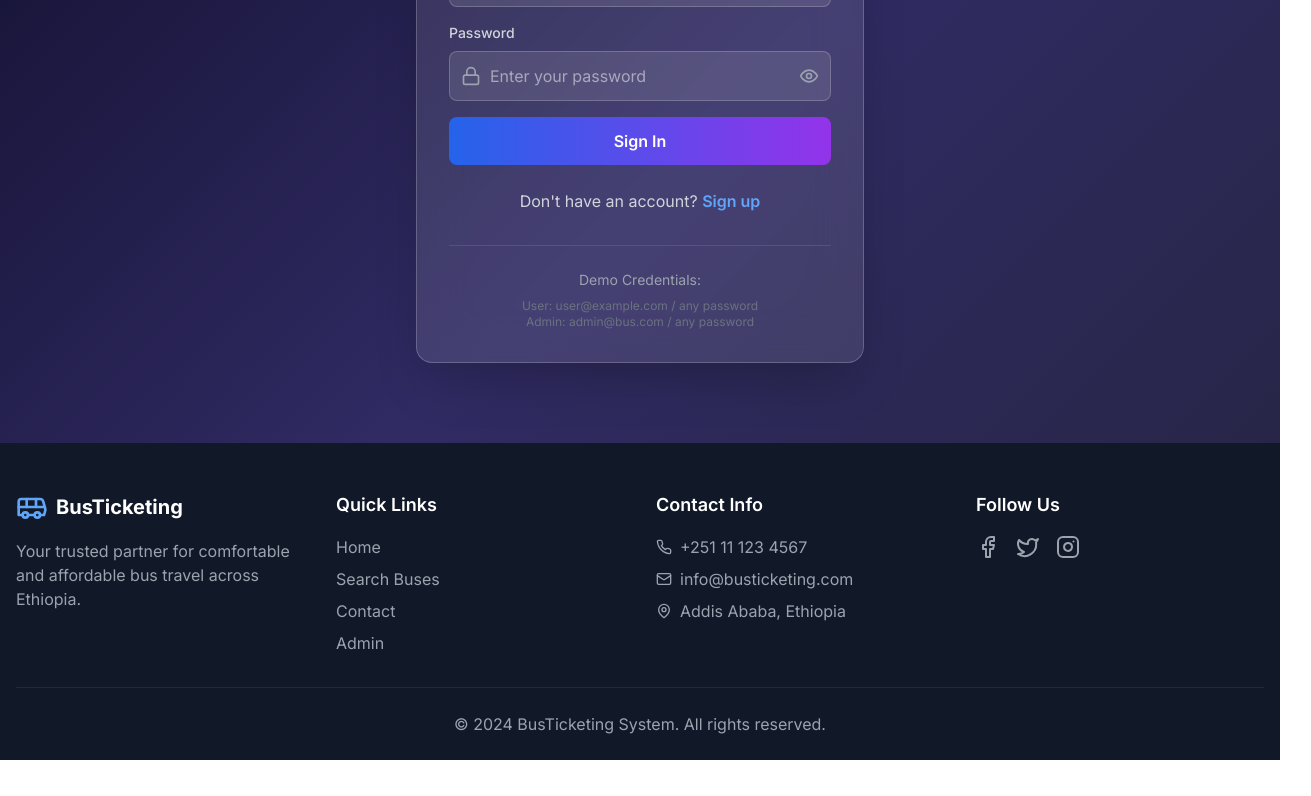
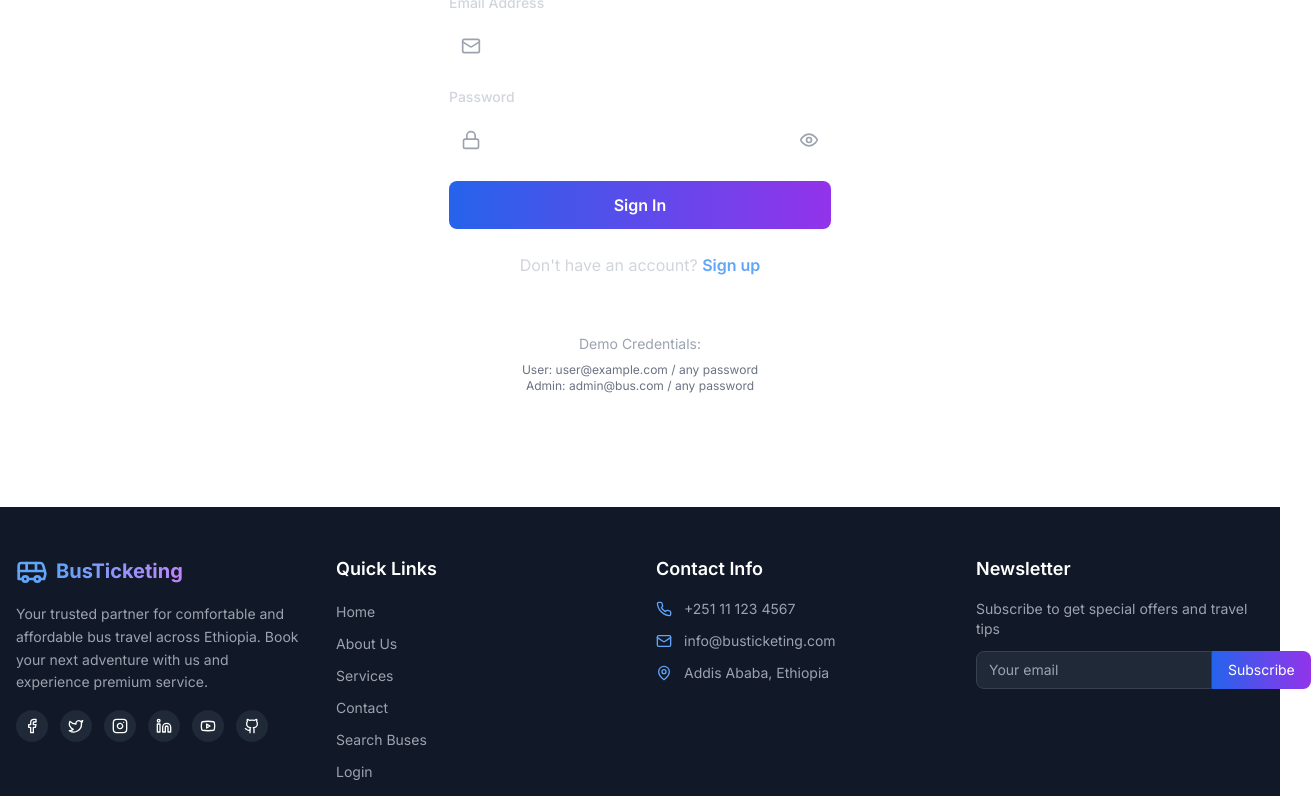
Before and after one commit to biruk2116/Bus-ticketing, a React (Vite) app in the folder frontend/: page /login in a window 1280 px wide. Shown: the part 380-1176 px from the top of the page, 1311 px wide, since content can reach past the window. Before the commit the page ends 1140 px from the top, so only its background shows below. Built offline with nearby package versions, Linux system fonts and the light colour scheme.

Commit message:
making the the quick searches the home pages attractive

```diff
--- a/frontend/src/App.jsx
+++ b/frontend/src/App.jsx
@@ -1,5 +1,5 @@
-// src/App.jsx - Simplified version without react-query
-import React from 'react';
+// src/App.jsx
+import React, { useEffect } from 'react';
 import { BrowserRouter as Router, Routes, Route, useLocation } from 'react-router-dom';
 import { AnimatePresence } from 'framer-motion';
 import { Toaster } from 'react-hot-toast';
@@ -7,7 +7,6 @@
 import { Navbar } from './components/Navbar';
 import { Footer } from './components/Footer';
 import { ScrollToTopButton } from './components/ScrollToTopButton';
-import { ScrollProgress } from './components/ScrollProgress';
 import { ProtectedRoute } from './components/ProtectedRoute';
 import { HomePage } from './pages/HomePage';
 import { Login } from './components/Login';
@@ -40,12 +39,21 @@
 }
 
 function App() {
+  // Initialize theme on app start
+  useEffect(() => {
+    const savedTheme = localStorage.getItem('darkMode');
+    if (savedTheme === 'true') {
+      document.documentElement.classList.add('dark');
+    } else {
+      document.documentElement.classList.remove('dark');
+    }
+  }, []);
+
   return (
     <Router>
       <AuthProvider>
-        <ScrollProgress />
         <Navbar />
-        <main>
+        <main className="pt-16">
           <AnimatedRoutes />
         </main>
         <Footer />
@@ -55,9 +63,10 @@
           toastOptions={{
             duration: 4000,
             style: {
-              background: '#1f2937',
-              color: '#fff',
+              background: 'var(--bg-card)',
+              color: 'var(--text-primary)',
               borderRadius: '12px',
+              border: '1px solid var(--border)',
             },
           }}
         />
--- a/frontend/src/components/Footer.jsx
+++ b/frontend/src/components/Footer.jsx
@@ -1,69 +1,142 @@
 // src/components/Footer.jsx
 import React from 'react';
-import { Bus, Facebook, Twitter, Instagram, Mail, Phone, MapPin } from 'lucide-react';
-import { Link } from 'react-router-dom';
+import { motion } from 'framer-motion';
+import { Bus, Facebook, Twitter, Instagram, Mail, Phone, MapPin, Linkedin, Youtube, Github } from 'lucide-react';
+import { Link, useNavigate } from 'react-router-dom';
 
 export const Footer = () => {
+  const navigate = useNavigate();
+
+  const scrollToSection = (sectionId) => {
+    if (window.location.pathname !== '/') {
+      navigate('/');
+      setTimeout(() => {
+        const element = document.getElementById(sectionId);
+        element?.scrollIntoView({ behavior: 'smooth' });
+      }, 100);
+    } else {
+      const element = document.getElementById(sectionId);
+      element?.scrollIntoView({ behavior: 'smooth' });
+    }
+  };
+
+  const quickLinks = [
+    { name: 'Home', action: () => scrollToSection('home') },
+    { name: 'About Us', action: () => scrollToSection('about') },
+    { name: 'Services', action: () => scrollToSection('services') },
+    { name: 'Contact', action: () => scrollToSection('contact') },
+    { name: 'Search Buses', action: () => navigate('/buses') },
+    { name: 'Login', action: () => navigate('/login') },
+    { name: 'Sign Up', action: () => navigate('/signup') },
+  ];
+
+  const socialLinks = [
+    { icon: Facebook, name: 'Facebook', color: 'hover:bg-blue-600', link: '#' },
+    { icon: Twitter, name: 'Twitter', color: 'hover:bg-sky-500', link: '#' },
+    { icon: Instagram, name: 'Instagram', color: 'hover:bg-pink-600', link: '#' },
+    { icon: Linkedin, name: 'LinkedIn', color: 'hover:bg-blue-700', link: '#' },
+    { icon: Youtube, name: 'YouTube', color: 'hover:bg-red-600', link: '#' },
+    { icon: Github, name: 'GitHub', color: 'hover:bg-gray-700', link: '#' },
+  ];
+
   return (
-    <footer className="bg-gray-900 text-white pt-12 pb-6">
+    <footer className="bg-gray-900 dark:bg-black text-white pt-12 pb-6">
       <div className="container mx-auto px-4">
-        <div className="grid grid-cols-1 md:grid-cols-4 gap-8 mb-8">
+        <div className="grid grid-cols-1 md:grid-cols-2 lg:grid-cols-4 gap-8 mb-8">
+          {/* Company Info */}
           <div>
-            <div className="flex items-center space-x-2 mb-4">
+            <div className="flex items-center space-x-2 mb-4 cursor-pointer" onClick={() => scrollToSection('home')}>
               <Bus className="w-8 h-8 text-blue-400" />
-              <span className="text-xl font-bold">BusTicketing</span>
+              <span className="text-xl font-bold bg-gradient-to-r from-blue-400 to-purple-400 bg-clip-text text-transparent">
+                BusTicketing
+              </span>
             </div>
-            <p className="text-gray-400">
+            <p className="text-gray-400 text-sm leading-relaxed">
               Your trusted partner for comfortable and affordable bus travel across Ethiopia.
+              Book your next adventure with us and experience premium service.
             </p>
+            <div className="flex space-x-3 mt-4">
+              {socialLinks.map((social, index) => (
+                <motion.a
+                  key={index}
+                  href={social.link}
+                  whileHover={{ scale: 1.1, y: -3 }}
+                  whileTap={{ scale: 0.95 }}
+                  className={`p-2 rounded-full bg-gray-800 ${social.color} transition-all duration-300`}
+                >
+                  <social.icon className="w-4 h-4" />
+                </motion.a>
+              ))}
+            </div>
           </div>
 
+          {/* Quick Links */}
           <div>
-            <h3 className="text-lg font-semibold mb-4">Quick Links</h3>
+            <h3 className="text-lg font-semibold mb-4 text-white">Quick Links</h3>
             <ul className="space-y-2">
-              <li><Link to="/" className="text-gray-400 hover:text-blue-400">Home</Link></li>
-              <li><Link to="/search" className="text-gray-400 hover:text-blue-400">Search Buses</Link></li>
-              <li><Link to="/contact" className="text-gray-400 hover:text-blue-400">Contact</Link></li>
-              <li><Link to="/admin" className="text-gray-400 hover:text-blue-400">Admin</Link></li>
+              {quickLinks.map((link, index) => (
+                <motion.li
+                  key={index}
+                  whileHover={{ x: 5 }}
+                  className="cursor-pointer"
+                >
+                  <button
+                    onClick={link.action}
+                    className="text-gray-400 hover:text-blue-400 transition-colors text-sm"
+                  >
+                    {link.name}
+                  </button>
+                </motion.li>
+              ))}
             </ul>
           </div>
 
+          {/* Contact Info */}
           <div>
-            <h3 className="text-lg font-semibold mb-4">Contact Info</h3>
-            <ul className="space-y-2">
-              <li className="flex items-center space-x-2 text-gray-400">
-                <Phone className="w-4 h-4" />
+            <h3 className="text-lg font-semibold mb-4 text-white">Contact Info</h3>
+            <ul className="space-y-3">
+              <li className="flex items-center space-x-3 text-gray-400 text-sm">
+                <Phone className="w-4 h-4 text-blue-400" />
                 <span>+251 11 123 4567</span>
               </li>
-              <li className="flex items-center space-x-2 text-gray-400">
-                <Mail className="w-4 h-4" />
+              <li className="flex items-center space-x-3 text-gray-400 text-sm">
+                <Mail className="w-4 h-4 text-blue-400" />
                 <span>info@busticketing.com</span>
               </li>
-              <li className="flex items-center space-x-2 text-gray-400">
-                <MapPin className="w-4 h-4" />
+              <li className="flex items-center space-x-3 text-gray-400 text-sm">
+                <MapPin className="w-4 h-4 text-blue-400" />
                 <span>Addis Ababa, Ethiopia</span>
               </li>
             </ul>
           </div>
 
+          {/* Newsletter */}
           <div>
-            <h3 className="text-lg font-semibold mb-4">Follow Us</h3>
-            <div className="flex space-x-4">
-              <a href="#" className="text-gray-400 hover:text-blue-400 transition-colors">
-                <Facebook className="w-6 h-6" />
-              </a>
-              <a href="#" className="text-gray-400 hover:text-blue-400 transition-colors">
-                <Twitter className="w-6 h-6" />
-              </a>
-              <a href="#" className="text-gray-400 hover:text-blue-400 transition-colors">
-                <Instagram className="w-6 h-6" />
-              </a>
+            <h3 className="text-lg font-semibold mb-4 text-white">Newsletter</h3>
+            <p className="text-gray-400 text-sm mb-3">
+              Subscribe to get special offers and travel tips
+            </p>
+            <div className="flex">
+              <input
+                type="email"
+                placeholder="Your email"
+                className="flex-1 px-3 py-2 bg-gray-800 border border-gray-700 rounded-l-lg text-white text-sm focus:outline-none focus:border-blue-500"
+              />
+              <button className="px-4 py-2 bg-gradient-to-r from-blue-600 to-purple-600 rounded-r-lg text-white text-sm hover:from-blue-500 hover:to-purple-500 transition-all">
+                Subscribe
+              </button>
             </div>
           </div>
         </div>
 
-        <div className="border-t border-gray-800 pt-6 text-center text-gray-400">
-          <p>&copy; 2024 BusTicketing System. All rights reserved.</p>
+        {/* Bottom Bar */}
+        <div className="border-t border-gray-800 pt-6 text-center">
+          <p className="text-gray-400 text-sm">
+            &copy; {new Date().getFullYear()} BusTicketing System. All rights reserved.
+          </p>
+          <p className="text-gray-500 text-xs mt-1">
+            Made with ❤️ for Ethiopia
+          </p>
         </div>
       </div>
     </footer>
--- a/frontend/src/components/HeroSection.jsx
+++ b/frontend/src/components/HeroSection.jsx
@@ -1,10 +1,12 @@
 // src/components/HeroSection.jsx
 import React from 'react';
 import { motion } from 'framer-motion';
-import { ChevronDown } from 'lucide-react';
-import { BusSearch } from './BusSearch';
+import { ArrowRight, ChevronDown, Star, Shield, Clock, Award } from 'lucide-react';
+import { useNavigate } from 'react-router-dom';
 
 export const HeroSection = () => {
+  const navigate = useNavigate();
+
   return (
     <section id="home" className="relative min-h-screen flex items-center justify-center overflow-hidden">
       {/* Background with GIF */}
@@ -18,16 +20,16 @@
             e.target.parentElement.style.background = 'linear-gradient(135deg, #667eea 0%, #764ba2 100%)';
           }}
         />
-        <div className="absolute inset-0 bg-gradient-to-br from-black/70 via-black/50 to-black/70" />
+        <div className="absolute inset-0 bg-gradient-to-r from-black/80 via-black/60 to-transparent" />
       </div>
 
-      {/* Content */}
+      {/* Content - Left Aligned */}
       <div className="relative z-10 container mx-auto px-4">
         <motion.div
-          initial={{ opacity: 0 }}
-          animate={{ opacity: 1 }}
-          transition={{ duration: 1 }}
-          className="text-center max-w-4xl mx-auto"
+          initial={{ opacity: 0, x: -50 }}
+          animate={{ opacity: 1, x: 0 }}
+          transition={{ duration: 0.8 }}
+          className="max-w-2xl"
         >
           {/* Badge */}
           <motion.div
@@ -48,7 +50,7 @@
             initial={{ opacity: 0, y: 30 }}
             animate={{ opacity: 1, y: 0 }}
             transition={{ delay: 0.3, duration: 0.8 }}
-            className="text-5xl md:text-7xl lg:text-8xl font-bold mb-6"
+            className="text-5xl md:text-6xl lg:text-7xl font-bold text-white mb-6"
           >
             Travel Smarter
             <span className="block bg-gradient-to-r from-blue-400 via-purple-400 to-pink-400 bg-clip-text text-transparent">
@@ -56,13 +58,51 @@
             </span>
           </motion.h1>
 
-          {/* Search Form */}
+          {/* Subtitle */}
+          <motion.p
+            initial={{ opacity: 0 }}
+            animate={{ opacity: 1 }}
+            transition={{ delay: 0.5, duration: 0.8 }}
+            className="text-lg text-gray-200 mb-8 max-w-xl"
+          >
+            Experience comfort, safety, and reliability with our modern fleet.
+            Book your journey in seconds and enjoy premium travel experience.
+          </motion.p>
+
+          {/* Single CTA Button */}
+          <motion.button
+            whileHover={{ scale: 1.05 }}
+            whileTap={{ scale: 0.95 }}
+            onClick={() => navigate('/buses')}
+            className="group bg-gradient-to-r from-blue-600 to-purple-600 hover:from-blue-500 hover:to-purple-500 text-white px-8 py-4 rounded-full font-semibold text-lg shadow-2xl flex items-center space-x-2 transition-all"
+          >
+            <span>Search Available Buses</span>
+            <ArrowRight className="w-5 h-5 group-hover:translate-x-1 transition-transform" />
+          </motion.button>
+
+          {/* Stats */}
           <motion.div
-            initial={{ opacity: 0, y: 30 }}
-            animate={{ opacity: 1, y: 0 }}
-            transition={{ delay: 0.5, duration: 0.8 }}
+            initial={{ opacity: 0 }}
+            animate={{ opacity: 1 }}
+            transition={{ delay: 0.8, duration: 0.8 }}
+            className="grid grid-cols-2 md:grid-cols-4 gap-4 mt-12"
           >
-            <BusSearch />
+            {[
+              { value: '50+', label: 'Bus Partners', icon: Star },
+              { value: '100K+', label: 'Happy Customers', icon: Shield },
+              { value: '20+', label: 'Cities', icon: Clock },
+              { value: '99%', label: 'On-Time', icon: Award },
+            ].map((stat, index) => (
+              <motion.div
+                key={index}
+                whileHover={{ scale: 1.05, y: -5 }}
+                className="glass-card p-3 text-center"
+              >
+                <stat.icon className="w-5 h-5 text-blue-400 mx-auto mb-1" />
+                <div className="text-xl font-bold text-white">{stat.value}</div>
+                <div className="text-xs text-gray-300">{stat.label}</div>
+              </motion.div>
+            ))}
           </motion.div>
         </motion.div>
       </div>
@@ -78,8 +118,8 @@
         }}
       >
         <div className="flex flex-col items-center space-y-2">
-          <span className="text-sm text-gray-400">Explore More</span>
-          <ChevronDown className="w-5 h-5 text-gray-400" />
+          <span className="text-sm text-gray-300">Explore More</span>
+          <ChevronDown className="w-5 h-5 text-gray-300" />
         </div>
       </motion.div>
     </section>
--- a/frontend/src/index.css
+++ b/frontend/src/index.css
@@ -1,4 +1,4 @@
-/* src/index.css */
+/* src/index.css - Complete theme system */
 @import url('https://fonts.googleapis.com/css2?family=Inter:wght@300;400;500;600;700;800;900&family=Poppins:wght@400;500;600;700;800&display=swap');
 
 @tailwind base;
@@ -6,11 +6,40 @@
 @tailwind utilities;
 
 @layer base {
+  /* Light Theme Colors */
   :root {
-    --primary: 79 70 229;
-    --primary-glow: 99 102 241;
-    --accent: 249 115 22;
-    --accent-glow: 251 146 60;
+    --bg-primary: #ffffff;
+    --bg-secondary: #f8fafc;
+    --bg-card: #ffffff;
+    --text-primary: #0f172a;
+    --text-secondary: #475569;
+    --text-muted: #94a3b8;
+    --border: #e2e8f0;
+    --primary: #4f46e5;
+    --primary-dark: #4338ca;
+    --accent: #f59e0b;
+    --accent-dark: #d97706;
+    --success: #10b981;
+    --danger: #ef4444;
+    --warning: #f59e0b;
+  }
+
+  /* Dark Theme Colors */
+  .dark {
+    --bg-primary: #0f172a;
+    --bg-secondary: #1e293b;
+    --bg-card: #1e293b;
+    --text-primary: #f1f5f9;
+    --text-secondary: #cbd5e1;
+    --text-muted: #64748b;
+    --border: #334155;
+    --primary: #818cf8;
+    --primary-dark: #6366f1;
+    --accent: #fbbf24;
+    --accent-dark: #f59e0b;
+    --success: #34d399;
+    --danger: #f87171;
+    --warning: #fbbf24;
   }
 
   * {
@@ -19,16 +48,11 @@
     box-sizing: border-box;
   }
 
-  html {
-    scroll-behavior: smooth;
-    scroll-snap-type: y mandatory;
-  }
-
   body {
     font-family: 'Inter', sans-serif;
-    background: linear-gradient(135deg, #0f0c29 0%, #302b63 50%, #24243e 100%);
-    color: #ffffff;
-    overflow-x: hidden;
+    background-color: var(--bg-primary);
+    color: var(--text-primary);
+    transition: background-color 0.3s ease, color 0.3s ease;
   }
 
   /* Custom scrollbar */
@@ -37,99 +61,96 @@
   }
 
   ::-webkit-scrollbar-track {
-    background: rgba(255, 255, 255, 0.1);
+    background: var(--bg-secondary);
   }
 
   ::-webkit-scrollbar-thumb {
-    background: linear-gradient(135deg, #667eea 0%, #764ba2 100%);
+    background: var(--primary);
     border-radius: 4px;
   }
 
   ::-webkit-scrollbar-thumb:hover {
-    background: linear-gradient(135deg, #764ba2 0%, #667eea 100%);
+    background: var(--primary-dark);
   }
 }
 
 @layer components {
   .glass-card {
-    @apply bg-white/10 backdrop-blur-xl border border-white/20 rounded-2xl shadow-2xl;
+    background: rgba(255, 255, 255, 0.1);
+    backdrop-filter: blur(10px);
+    border: 1px solid rgba(255, 255, 255, 0.2);
+    border-radius: 1rem;
   }
 
-  .glass-card-dark {
-    @apply bg-black/30 backdrop-blur-xl border border-white/10 rounded-2xl shadow-2xl;
-  }
-
-  .neumorph {
-    @apply bg-gradient-to-br from-white/20 to-white/5 shadow-[20px_20px_40px_rgba(0,0,0,0.3),-20px_-20px_40px_rgba(255,255,255,0.05)];
+  .dark .glass-card {
+    background: rgba(0, 0, 0, 0.3);
+    border: 1px solid rgba(255, 255, 255, 0.1);
   }
 
   .btn-primary {
-    @apply bg-gradient-to-r from-primary-600 to-primary-700 hover:from-primary-500 hover:to-primary-600 text-white font-semibold py-3 px-6 rounded-xl transition-all duration-300 transform hover:scale-105 hover:shadow-2xl hover:shadow-primary-500/50;
+    background: linear-gradient(135deg, var(--primary), var(--primary-dark));
+    color: white;
+    padding: 0.75rem 1.5rem;
+    border-radius: 0.75rem;
+    font-weight: 600;
+    transition: all 0.3s ease;
   }
 
-  .btn-accent {
-    @apply bg-gradient-to-r from-accent-500 to-accent-600 hover:from-accent-400 hover:to-accent-500 text-white font-semibold py-3 px-6 rounded-xl transition-all duration-300 transform hover:scale-105 hover:shadow-2xl hover:shadow-accent-500/50;
-  }
-
-  .section-full {
-    @apply min-h-screen snap-start relative overflow-hidden;
+  .btn-primary:hover {
+    transform: translateY(-2px);
+    box-shadow: 0 10px 20px -5px var(--primary);
   }
 
   .input-glass {
-    @apply w-full bg-white/10 border border-white/20 rounded-xl px-4 py-3 text-white placeholder-white/50 focus:outline-none focus:border-primary-500 focus:ring-2 focus:ring-primary-500/50 transition-all;
+    width: 100%;
+    background: var(--bg-secondary);
+    border: 1px solid var(--border);
+    border-radius: 0.75rem;
+    padding: 0.75rem 1rem;
+    color: var(--text-primary);
+    transition: all 0.3s ease;
+  }
+
+  .input-glass:focus {
+    outline: none;
+    border-color: var(--primary);
+    box-shadow: 0 0 0 3px rgba(79, 70, 229, 0.1);
   }
 }
 
 @layer utilities {
   .text-gradient {
-    @apply bg-gradient-to-r from-primary-400 via-primary-300 to-accent-400 bg-clip-text text-transparent;
+    background: linear-gradient(135deg, var(--primary), var(--accent));
+    -webkit-background-clip: text;
+    background-clip: text;
+    color: transparent;
   }
 
-  .animate-glow {
-    animation: glow 2s ease-in-out infinite;
+  .bg-gradient-custom {
+    background: linear-gradient(135deg, var(--primary), var(--accent));
   }
 
-  @keyframes glow {
-    0%, 100% { text-shadow: 0 0 20px rgba(79, 70, 229, 0.5); }
-    50% { text-shadow: 0 0 40px rgba(79, 70, 229, 0.8); }
+  .animate-float {
+    animation: float 6s ease-in-out infinite;
   }
 
-  .scroll-progress {
-    @apply fixed top-0 left-0 h-1 bg-gradient-to-r from-primary-500 to-accent-500 z-50 transition-all duration-150;
+  @keyframes float {
+    0%, 100% { transform: translateY(0px); }
+    50% { transform: translateY(-20px); }
+  }
+
+  @keyframes slideIn {
+    from {
+      opacity: 0;
+      transform: translateX(-50px);
+    }
+    to {
+      opacity: 1;
+      transform: translateX(0);
+    }
+  }
+
+  .animate-slide-in {
+    animation: slideIn 0.6s ease-out;
   }
 }
-/* Add to src/index.css - Dark/Light mode themes */
-.light {
-  --bg-primary: #ffffff;
-  --bg-secondary: #f3f4f6;
-  --text-primary: #111827;
-  --text-secondary: #4b5563;
-  --border-color: #e5e7eb;
-}
-
-.dark {
-  --bg-primary: #111827;
-  --bg-secondary: #1f2937;
-  --text-primary: #ffffff;
-  --text-secondary: #9ca3af;
-  --border-color: #374151;
-}
-
-/* Smooth theme transition */
-* {
-  transition: background-color 0.3s ease, border-color 0.3s ease, color 0.3s ease;
-}
-
-/* Light mode glass card */
-.light .glass-card {
-  background: rgba(255, 255, 255, 0.9);
-  border: 1px solid rgba(0, 0, 0, 0.1);
-  backdrop-filter: blur(10px);
-}
-
-/* Dark mode glass card */
-.dark .glass-card {
-  background: rgba(0, 0, 0, 0.3);
-  border: 1px solid rgba(255, 255, 255, 0.1);
-  backdrop-filter: blur(10px);
-}
--- a/frontend/src/pages/HomePage.jsx
+++ b/frontend/src/pages/HomePage.jsx
@@ -1,4 +1,5 @@
 // src/pages/HomePage.jsx
+import React from 'react';
 import { HeroSection } from '../components/HeroSection';
 import { AboutUs } from '../components/AboutUs';
 import { Services } from '../components/Services';
@@ -6,11 +7,11 @@
 
 export const HomePage = () => {
   return (
-    <>
+    <div>
       <HeroSection />
       <AboutUs />
       <Services />
       <Contacts />
-    </>
+    </div>
   );
 };
```
Also changed, not shown: frontend/src/components/Navbar.jsx (+35 -33 lines).
